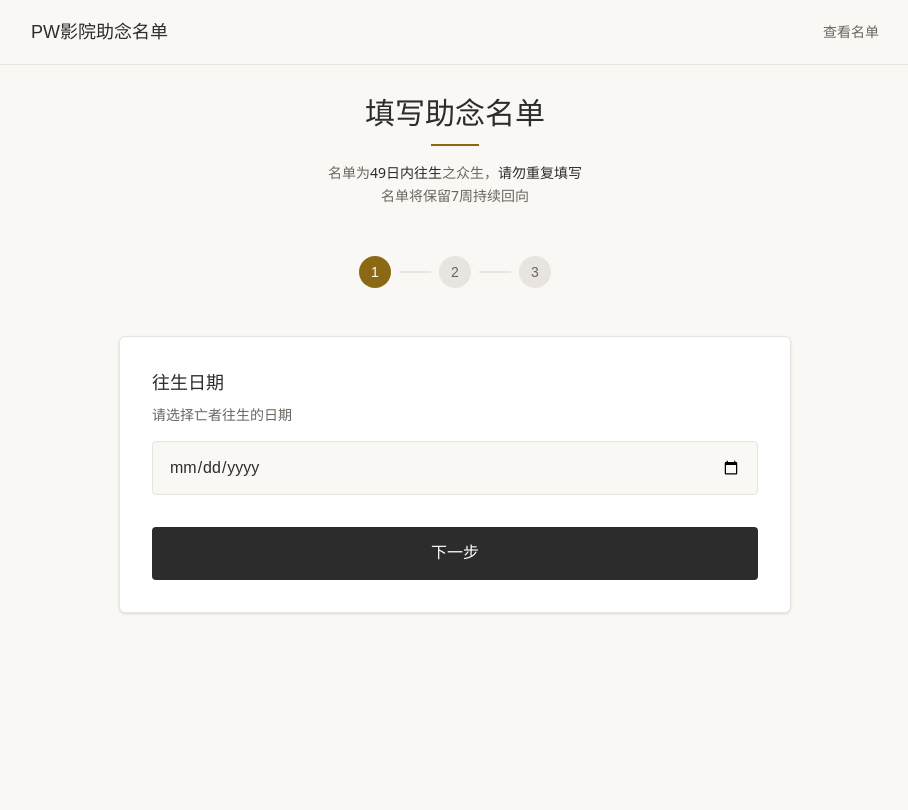
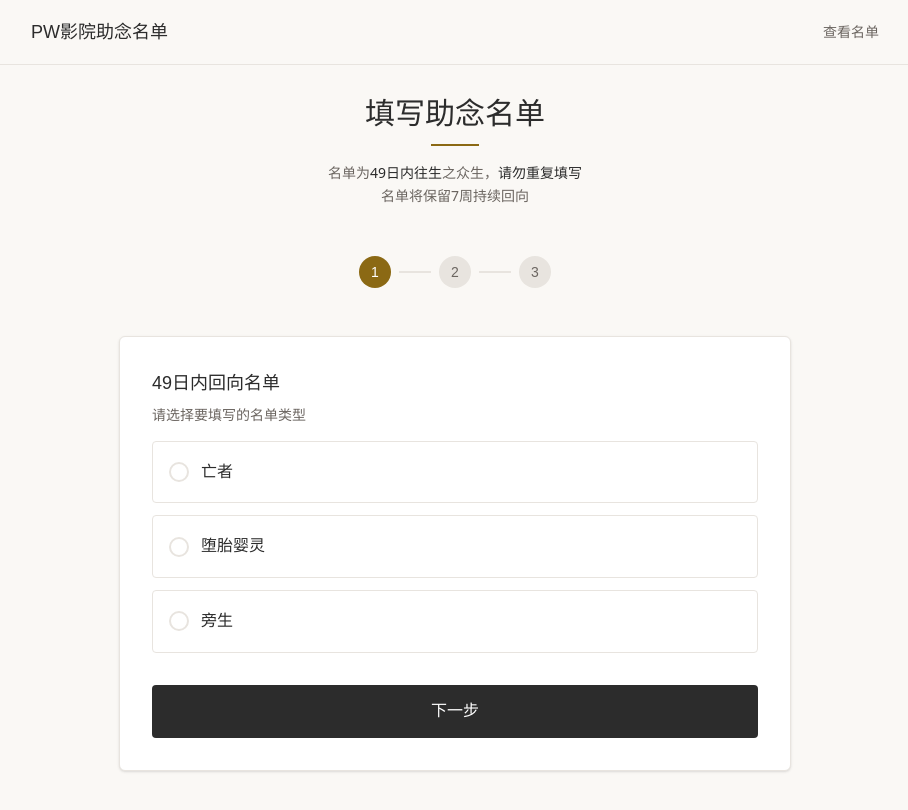
Before and after one commit to hazelfun729/phowazn, a Next.js app: page /submit in a window 1280 px wide. Shown: the top 810 px of the page, without its empty margins (185-1093 px from the left). Built offline with nearby package versions, Linux system fonts and the light colour scheme.

Commit message:
feat: 调整表单顺序，先选分类再选日期再填名字

```diff
--- a/src/app/submit/page.tsx
+++ b/src/app/submit/page.tsx
@@ -31,14 +31,14 @@ export default function SubmitPage() {
   const handleNext = () => {
     setError('');
     if (step === 1) {
-      if (!deathDate) {
-        setError('请选择往生日期');
+      if (!category) {
+        setError('请选择分类');
         return;
       }
       setStep(2);
     } else if (step === 2) {
-      if (!category) {
-        setError('请选择分类');
+      if (!deathDate) {
+        setError('请选择往生日期');
         return;
       }
       setStep(3);
@@ -202,27 +202,8 @@ export default function SubmitPage() {
 
           {/* 表单内容 */}
           <div className="bg-white rounded-lg p-8 shadow-sm border border-[#e8e4df]">
-            {/* 第1步：往生日期 */}
+            {/* 第1步：分类选择 */}
             {step === 1 && (
-              <div className="space-y-6">
-                <div>
-                  <label className="block font-serif text-lg text-[#2c2c2c] mb-2">
-                    往生日期
-                  </label>
-                  <p className="text-[#6b6560] text-sm mb-4">请选择亡者往生的日期</p>
-                  <input
-                    type="date"
-                    value={deathDate}
-                    max={today}
-                    onChange={(e) => setDeathDate(e.target.value)}
-                    className="w-full px-4 py-3 border border-[#e8e4df] rounded focus:outline-none focus:border-[#8b6914] font-serif text-[#2c2c2c] bg-[#faf8f5]"
-                  />
-                </div>
-              </div>
-            )}
-
-            {/* 第2步：分类选择 */}
-            {step === 2 && (
               <div className="space-y-6">
                 <div>
                   <label className="block font-serif text-lg text-[#2c2c2c] mb-2">
@@ -249,9 +230,16 @@ export default function SubmitPage() {
                           value={item.value}
                           checked={category === item.value}
                           onChange={(e) => setCategory(e.target.value as Category)}
-                          className="w-4 h-4 text-[#8b6914] border-[#e8e4df] focus:ring-[#8b6914]"
+                          className="sr-only"
                         />
-                        <span className="ml-3 font-serif text-[#2c2c2c]">{item.label}</span>
+                        <div className={`w-5 h-5 rounded-full border-2 mr-3 flex items-center justify-center ${
+                          category === item.value ? 'border-[#8b6914]' : 'border-[#e8e4df]'
+                        }`}>
+                          {category === item.value && (
+                            <div className="w-2.5 h-2.5 rounded-full bg-[#8b6914]"></div>
+                          )}
+                        </div>
+                        <span className="font-serif text-[#2c2c2c]">{item.label}</span>
                       </label>
                     ))}
                   </div>
@@ -259,6 +247,24 @@ export default function SubmitPage() {
               </div>
             )}
 
+            {/* 第2步：往生日期 */}
+            {step === 2 && (
+              <div className="space-y-6">
+                <div>
+                  <label className="block font-serif text-lg text-[#2c2c2c] mb-2">
+                    往生日期
+                  </label>
+                  <p className="text-[#6b6560] text-sm mb-4">请选择亡者往生的日期</p>
+                  <input
+                    type="date"
+                    value={deathDate}
+                    max={today}
+                    onChange={(e) => setDeathDate(e.target.value)}
+                    className="w-full px-4 py-3 border border-[#e8e4df] rounded focus:outline-none focus:border-[#8b6914] font-serif text-[#2c2c2c] bg-[#faf8f5]"
+                  />
+                </div>
+              </div>
+            )}
             {/* 第3步：姓名输入 */}
             {step === 3 && (
               <div className="space-y-6">
```
